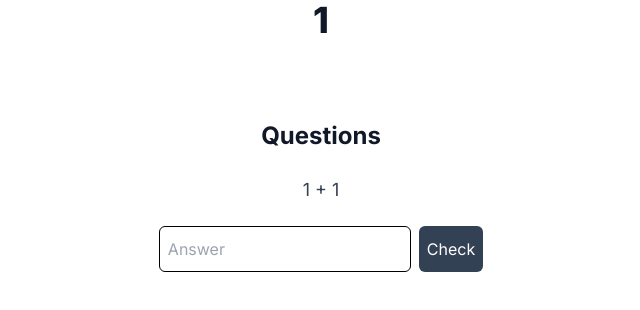
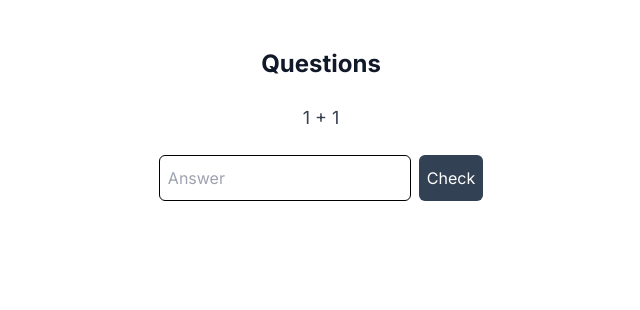
Before and after one commit to Oriianamendez/sci-quest-math, a Next.js app: page /1 in a window 1280 px wide. Shown: the top 310 px of the page, without its empty margins (7-647 px from the left). Built offline with nearby package versions, Linux system fonts and the light colour scheme.

Commit message:
gh-12 mock database
Co-authored-by: Lukas Laas <lukas.s.laas@gmail.com>
Co-authored-by: Hano2001 <Haraldnorlin93@gmail.com>

```diff
--- a/src/actions.ts
+++ b/src/actions.ts
@@ -1,7 +1,11 @@
 "use server";
 
-import { getPupils } from "./queries";
+import { getProblems, getPupils } from "./queries";
 
 export async function getPupilsAction() {
   return await getPupils();
 }
+
+export async function getProblemsAction() {
+  return await getProblems();
+}
--- a/src/app/[id]/page.tsx
+++ b/src/app/[id]/page.tsx
@@ -1,47 +1,15 @@
-"use client";
+"use server";
 
-import { FormEvent, useState } from "react";
+import { getProblemsAction } from "@/actions";
+import { Problem } from "../_components/problem";
 
-export default function PupilPage({ params }: { params: { id: string } }) {
-  const [problem, setProblem] = useState(0);
-
-  const mockProblems = [
-    {
-      problem: "1 + 1",
-      solution: 2,
-    },
-    {
-      problem: "2 + 2",
-      solution: 4,
-    },
-  ];
-
-  function correctAnswer(e: any) {
-    e.preventDefault();
-    if (e.target.answer.value == mockProblems[problem].solution) {
-      return setProblem(problem + 1);
-    }
-  }
+export default async function PupilPage() {
+  const problems = await getProblemsAction();
 
   return (
     <div className="w-full flex flex-col items-center">
-      <h1>{params.id}</h1>
       <h2>Questions</h2>
-      <p className="text-lg">{mockProblems[problem].problem}</p>
-      <form onSubmit={(e) => correctAnswer(e)} className="flex gap-2">
-        <input
-          name="answer"
-          type="number"
-          placeholder="Answer"
-          className="border border-black rounded-md p-2"
-        />
-        <button
-          type="submit"
-          className="bg-slate-700 text-white hover:bg-slate-600 p-2 rounded-md"
-        >
-          Check
-        </button>
-      </form>
+      <Problem problems={problems} />
     </div>
   );
 }
--- /dev/null
+++ b/src/app/_components/problem.tsx
@@ -0,0 +1,34 @@
+"use client";
+
+import { useState } from "react";
+
+export function Problem({ problems }: { problems: any }) {
+  const [problem, setProblem] = useState(0);
+
+  function correctAnswer(e: any) {
+    e.preventDefault();
+    if (e.target.answer.value == problems[problem].solution) {
+      return setProblem(problem + 1);
+    }
+  }
+
+  return (
+    <>
+      <p className="text-lg">{problems[problem].problem}</p>
+      <form onSubmit={(e) => correctAnswer(e)} className="flex gap-2">
+        <input
+          name="answer"
+          type="number"
+          placeholder="Answer"
+          className="border border-black rounded-md p-2"
+        />
+        <button
+          type="submit"
+          className="bg-slate-700 text-white hover:bg-slate-600 p-2 rounded-md"
+        >
+          Check
+        </button>
+      </form>
+    </>
+  );
+}
--- a/src/queries.ts
+++ b/src/queries.ts
@@ -1,6 +1,17 @@
 import { drizzle } from "drizzle-orm/postgres-js";
 import postgres from "postgres";
 import * as schema from "./schema";
+
+const mockProblems = [
+  {
+    problem: "1 + 1",
+    solution: 2,
+  },
+  {
+    problem: "2 + 2",
+    solution: 4,
+  },
+];
 
 const url = process.env.POSTGRES_URL as string;
 
@@ -10,3 +21,7 @@ export const db = drizzle(client, { schema, logger: true });
 export async function getPupils() {
   return await db.query.pupils.findMany();
 }
+
+export async function getProblems() {
+  return await mockProblems;
+}
```
